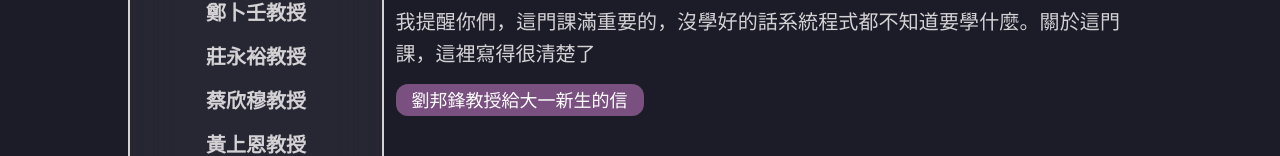
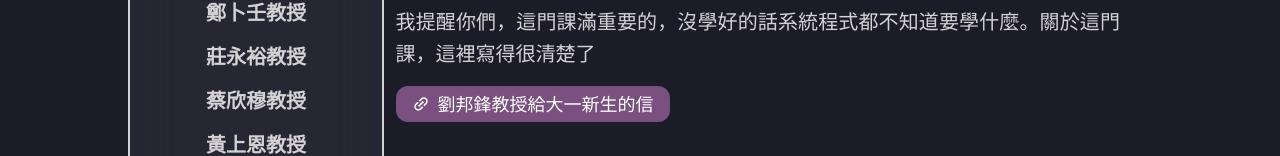
Before and after one commit to NTUCSIECouncil/council.csie-frontend, a Next.js app: page /life/interview/pangfeng in a window 1280 px wide. Shown: the part 418-574 px from the top of the page. Built offline with nearby package versions, Linux system fonts and the light colour scheme; no server answers.

Commit message:
feat: add link icon in life-information

```diff
--- a/src/components/life-link.tsx
+++ b/src/components/life-link.tsx
@@ -1,3 +1,5 @@
+import { IoMdLink } from 'react-icons/io';
+
 const LifeLink = ({
   content,
   href,
@@ -6,7 +8,10 @@ const LifeLink = ({
   href: string;
 }): React.JSX.Element => {
   return (
-    <a href={href} target="_blank" rel="noopener noreferrer" className="text-nowrap py-1 px-4 rounded-xl bg-[#a167a5]/70 text-white hover:bg-[#a689b1] text-sm md:text-lg">{content}</a>
+    <a href={href} target="_blank" rel="noopener noreferrer" className="inline-flex items-center gap-2 text-nowrap py-1 px-4 rounded-xl bg-[#a167a5]/70 text-white hover:bg-[#a689b1] text-sm md:text-lg">
+      <IoMdLink className="-rotate-45" />
+      {content}
+    </a>
   );
 };
 
```
